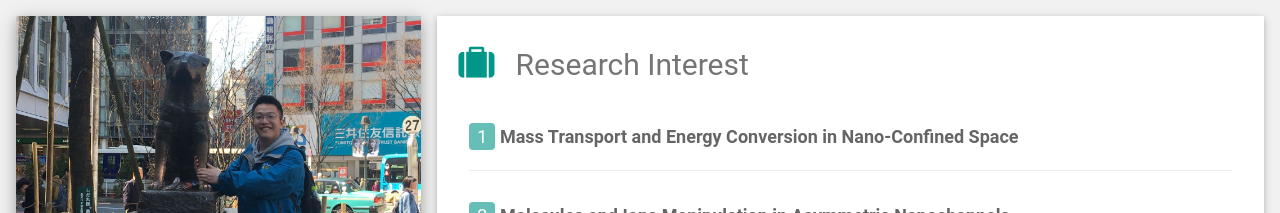
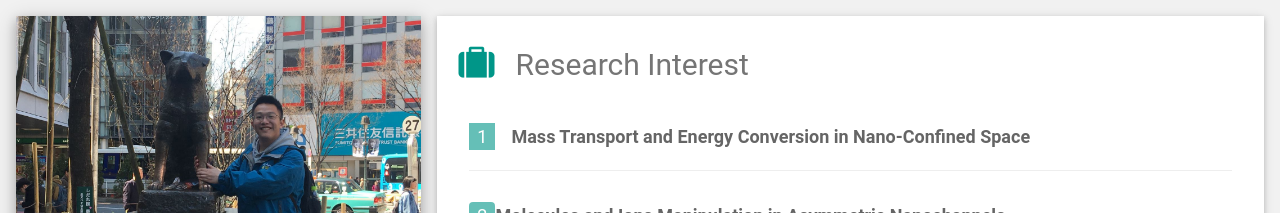
Before and after one commit to Tengyunfei1996/Personal-website, a plain HTML site: page index.html in a window 1280 px wide. Shown: the top 213 px of the page. Drawn offline with Linux system fonts and the light colour scheme.

Commit message:
Update index.html

```diff
--- a/index.html
+++ b/index.html
@@ -59,15 +59,15 @@ html,body,h1,h2,h3,h4,h5,h6 {font-family: "Roboto", sans-serif}
       <div class="w3-container w3-card w3-white w3-margin-bottom">
         <h2 class="w3-text-grey w3-padding-16"><i class="fa fa-suitcase fa-fw w3-margin-right w3-xxlarge w3-text-teal"></i>Research Interest</h2>
         <div class="w3-container">
-          <h5 class="w3-opacity"><span class="w3-tag w3-teal w3-round">1</span><b>  Mass Transport and Energy Conversion in Nano-Confined Space</b></h5>
+          <h5 class="w3-opacity"><span class="w3-tag w3-teal w3-margin-right">1</span><b>Mass Transport and Energy Conversion in Nano-Confined Space</b></h5>
           <hr>
         </div>
         <div class="w3-container">
-          <h5 class="w3-opacity"><span class="w3-tag w3-teal w3-round">2</span><b>  Molecules and Ions Manipulation in Asymmetric Nanochannels</b></h5>
+          <h5 class="w3-opacity"><span class="w3-tag w3-teal w3-round">2</span><b>Molecules and Ions Manipulation in Asymmetric Nanochannels</b></h5>
           <hr>
         </div>
         <div class="w3-container">
-          <h5 class="w3-opacity"><span class="w3-tag w3-teal w3-round">3</span><b>  Fabrication and Application of Advanced Ionic Nanofluidic Systems</b></h5>
+          <h5 class="w3-opacity"><span class="w3-tag w3-teal w3-round">3</span><b>Fabrication and Application of Advanced Ionic Nanofluidic Systems</b></h5>
           <hr>
         </div>
       </div>
```
